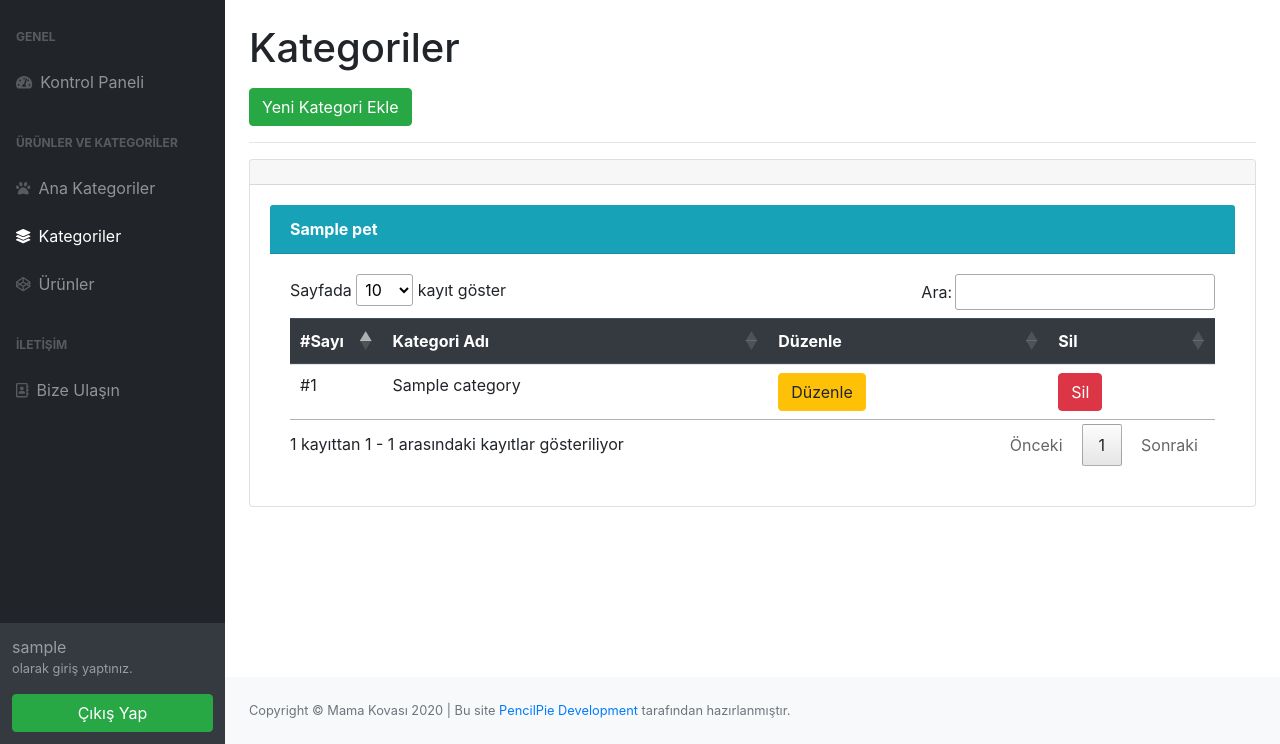
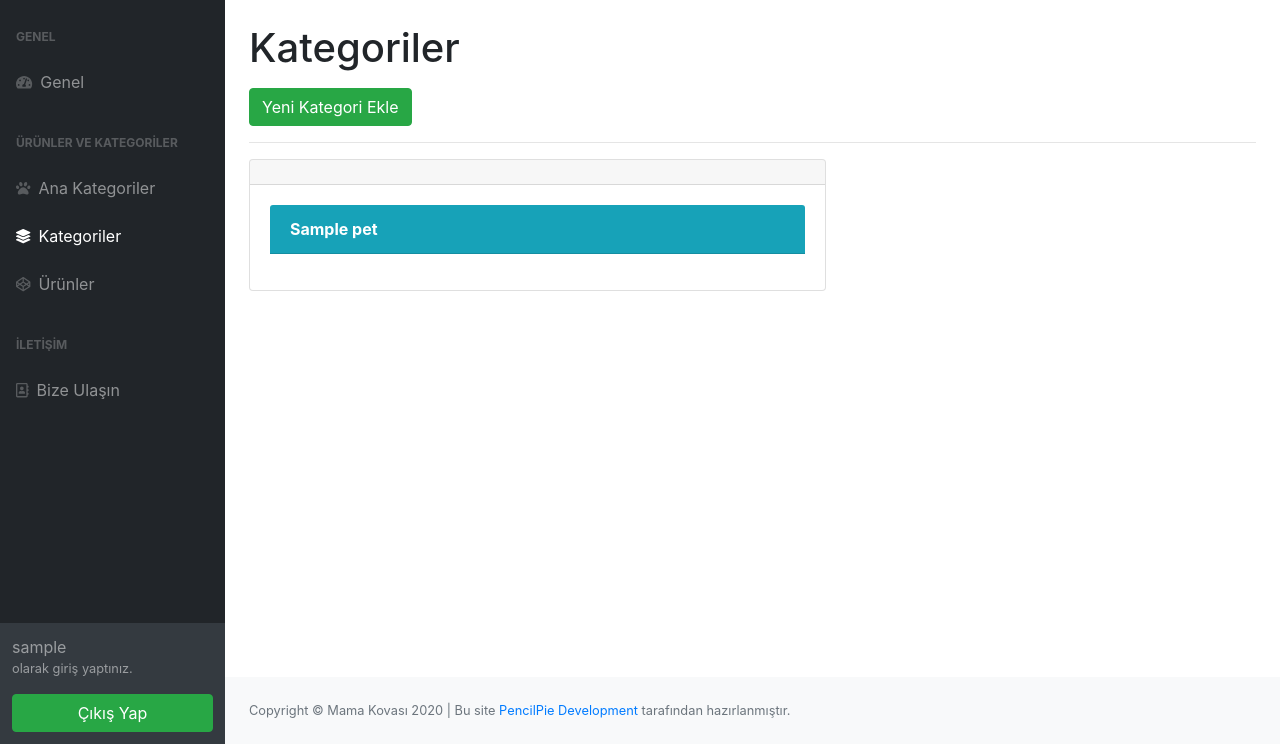
Before and after one commit to pencilpie19/mamaKovasi, a Django app: page /alt_kategoriler in a window 1280 px wide. Shown: the part 56-800 px from the top of the page. Run offline with Django 3.2, Linux system fonts and the light colour scheme; a user stored in the database is signed in; tables that the repository leaves empty hold one stand-in row (values such as "Sample post"); some libraries are stand-ins or nearby versions.

Commit message:
Neler eklediğini yaz

```diff
--- a/templates/over_admin/categories.html
+++ b/templates/over_admin/categories.html
@@ -70,6 +70,8 @@
                     Ekle
                 </button>
                 <hr>
+                <div class="row">
+                    <div class="col-lg-7 col-md-12 col-sm-12">
                         {% if messages %}
                         <div class="row">
                             <div class="messages col-xl-6 col-md-6 col-sm-12">
@@ -89,15 +91,15 @@
                         <!--Search-->
 
                         <div class="card-body">
-                        <div class="table-responsive">
+                            <div class="table">
 
                                 {% for pet in pets %}
                                     <!--Pet Name end Categories 1-->
-                                <div class="card-header bg-info text-white font-weight-bold">
+                                    <div class="card-header bg-info text-white font-weight-bold mb-3" data-toggle="collapse" href="#dropDownCategory{{ pet.id }}" role="button" aria-expanded="false" aria-controls="dropDownCategory{{ pet.id }}">
                                         {{ pet.name }}
                                     </div>
 
-                                <div class="card-body">
+                                    <div class="card-body collapse" id="dropDownCategory{{ pet.id }}" >
                                         <div class="table-responsive">
                                             <table class="table table carma" id="dataTable{{ forloop.counter }}"
                                                    width="100%" cellspacing="0">
@@ -118,7 +120,8 @@
                                                                class="btn btn-warning">Düzenle</a></td>
                                                         <td>
                                                             <button petid="{{ pet.id }}" catid="{{ cat.id }}"
-                                                                class="btn btn-danger cat_delete" href="#deleteModal"
+                                                                    class="btn btn-danger cat_delete"
+                                                                    href="#deleteModal"
                                                                     data-toggle="modal"> Sil
                                                             </button>
                                                         </td>
@@ -138,6 +141,9 @@
                         </div>
                     </div>
                     <!--./Table-->
+                    </div>
+                </div>
+
             </div>
         </main>
         <footer class="py-4 bg-light mt-auto">
--- a/templates/over_admin/index.html
+++ b/templates/over_admin/index.html
@@ -13,7 +13,7 @@
     <div id="layoutSidenav_content">
         <main>
             <div class="container-fluid">
-                <h1 class="mt-4">Kontrol Paneli</h1>
+                <h1 class="mt-4">Genel</h1>
 
                 {% if messages %}
                     <div class="row">
--- a/templates/over_admin/layout.html
+++ b/templates/over_admin/layout.html
@@ -43,7 +43,7 @@
                     <div class="sb-sidenav-menu-heading">GENEL</div>
                     <a class="nav-link" href="{% url "admin_index" %}">
                         <div class="sb-nav-link-icon"><i class="fas fa-tachometer-alt"></i></div>
-                        Kontrol Paneli
+                        Genel
                     </a>
                     <div class="sb-sidenav-menu-heading">ÜRÜNLER VE KATEGORİLER</div>
                     <a class="nav-link" href="{% url "admin_pets" %}">
```
Lines whose indentation alone changed are shown as unchanged.
